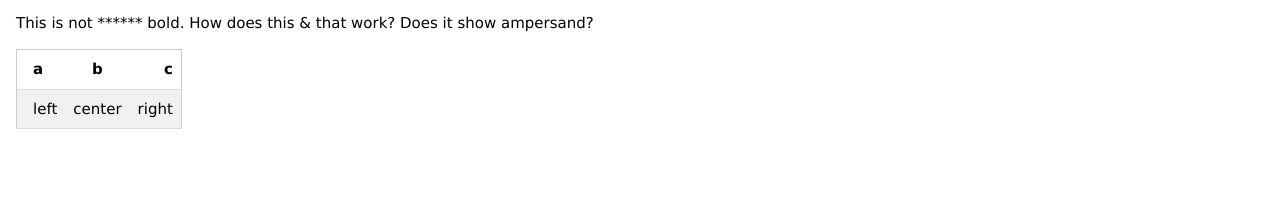
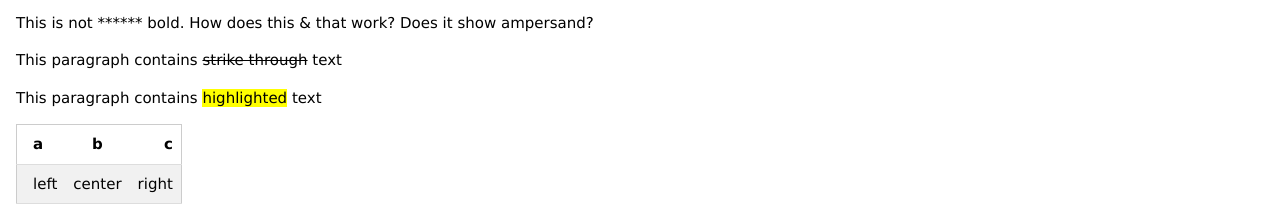
Before and after one commit to drewagislason/drewagislason.github.io, a plain HTML site: page docs/FlyMarkdown.html in a window 1280 px wide. Shown: the part 653-858 px from the top of the page. Before the commit the page ends 800 px from the top, so only its background shows below. Drawn offline with nearby package versions, Linux system fonts and the light colour scheme.

Commit message:
Added highlight

```diff
--- a/docs/FlyMarkdown.html
+++ b/docs/FlyMarkdown.html
@@ -28,6 +28,8 @@
 <h2 id="Chapter-1">Chapter 1</h2>
 <p>This <code class="w3-codespan">line</code> has code and a <a href="#Chapter_1">Chapter1</a> and <i>italics</i>, <b>bold</b> text, also <b><i>Bold Italics</i></b>.</p>
 <p>This is not ****** bold. How does this &amp; that work? Does it show ampersand?</p>
+<p>This paragraph contains <s>strike through</s> text</p>
+<p>This paragraph contains <mark>highlighted</mark> text</p>
 <table class="w3-table-all" style="width:auto">
 <tr>
   <th>a</th>
```
